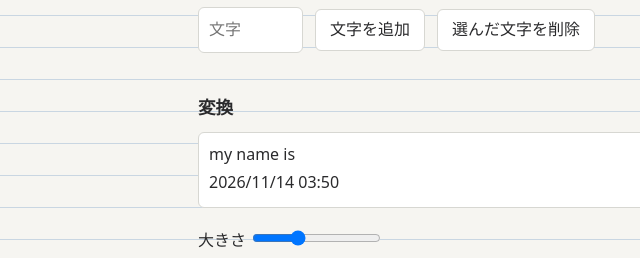
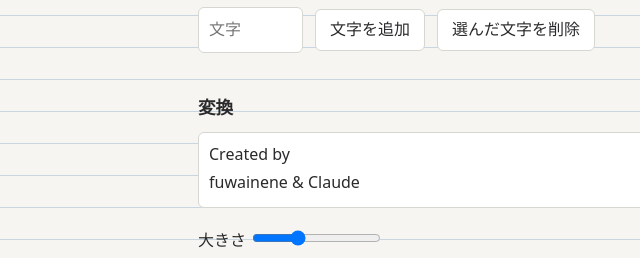
Before and after one commit to Yume0119-jp/segment_7, a plain HTML site: page index.html in a window 1280 px wide. Shown: the part 1264-1522 px from the top of the page, 0-640 px from the left. Drawn offline with Linux system fonts and the light colour scheme.

Commit message:
Update and rename 独自セグメント文字表.html to index.html

```diff
--- a/独自セグメント文字表.html
+++ b/index.html
@@ -57,8 +57,8 @@ footer{margin-top:48px;color:var(--sub);font-size:.85rem}
 <div class="row"><input type="text" id="nc" maxlength="2" size="4" placeholder="文字" aria-label="追加する文字"><button class="b" id="add">文字を追加</button><button class="b" id="del">選んだ文字を削除</button></div>
 
 <h2>変換</h2>
-<textarea id="src" aria-label="変換するテキスト">my name is
-2026/11/14 03:50</textarea>
+<textarea id="src" aria-label="変換するテキスト">Created by
+fuwainene & Claude</textarea>
 <div class="row"><label>大きさ <input type="range" id="sz" min="24" max="120" value="56"></label></div>
 <div class="out" id="out" aria-live="polite"></div>
 
```
